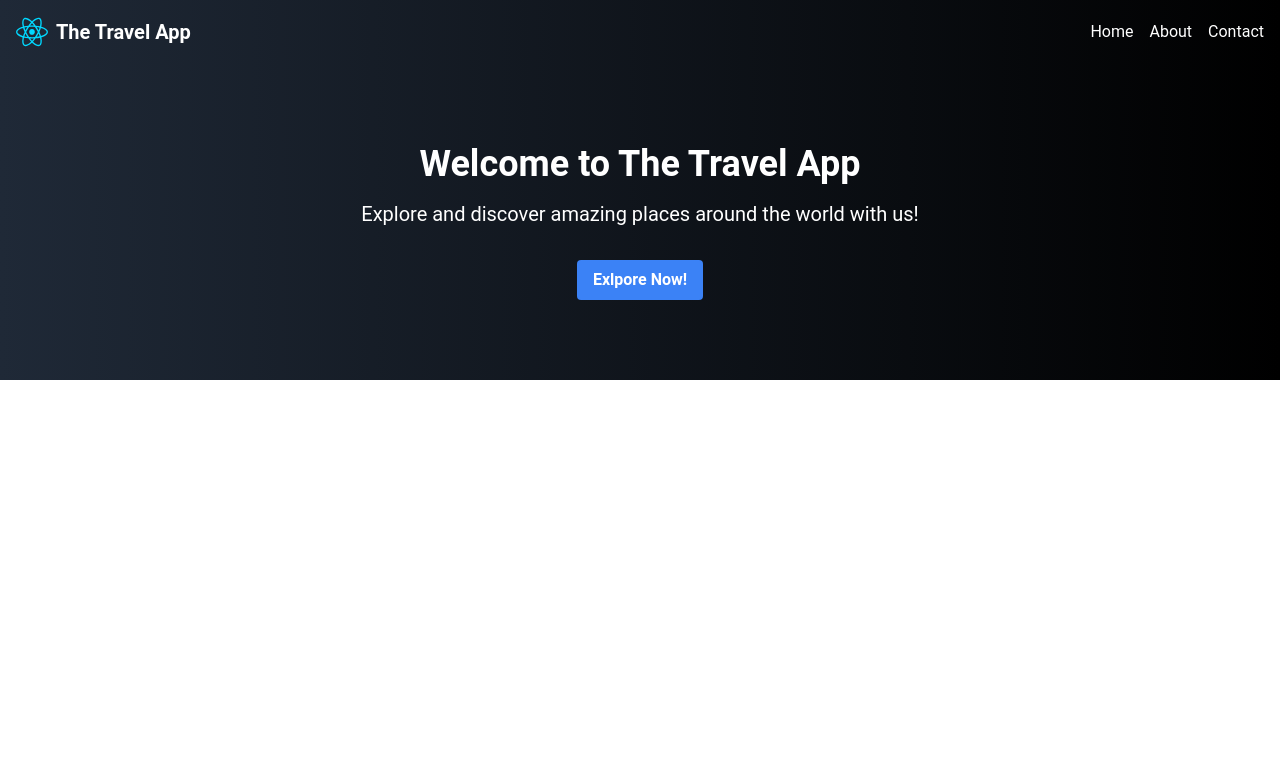
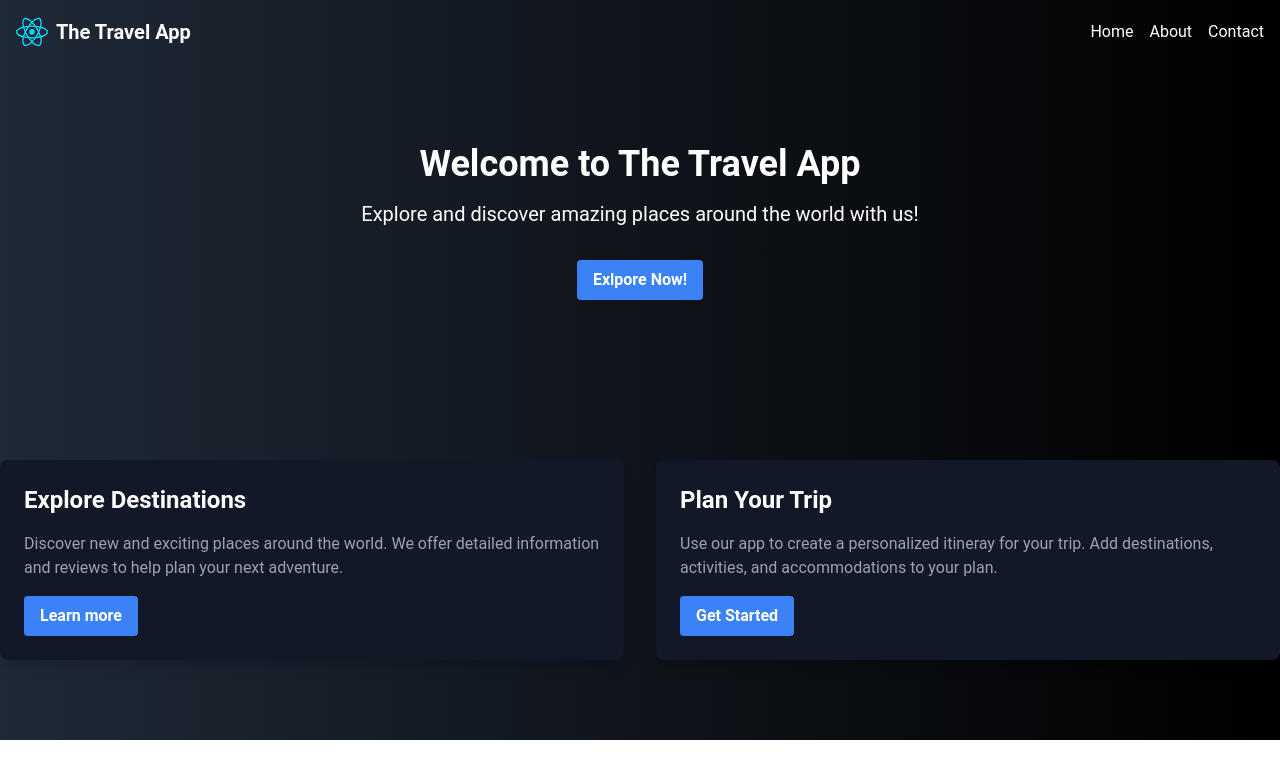
Before and after one commit to StuCat23/travel-app, a React (Vite) app: page / in a window 1280 px wide. Shown: the top 778 px of the page. Built offline with nearby package versions, Linux system fonts and the light colour scheme.

Commit message:
Set up homepage cards

```diff
--- a/src/App.jsx
+++ b/src/App.jsx
@@ -1,12 +1,14 @@
 import React from 'react';
 import Navbar from './components/navbar';
 import Hero from './components/Hero';
+import HomeCards from './components/HomeCards';
 
 function App() {
   return (
     <>
       <Navbar />
       <Hero />
+      <HomeCards />
     </>
   )
 }
--- /dev/null
+++ b/src/components/HomeCards.jsx
@@ -0,0 +1,30 @@
+import React from 'react';
+
+function HomeCards() {
+  return (
+    <div className='bg-gradient-to-r from-gray-800 to-black text-white py-20'>
+        <div className='container mx-auto grid grid-cols-1 md:grid-cols-2 gap-8'>
+            <div className='bg-gray-900 p-6 rounded-lg shadow-lg'>
+                <h2 className='text-2xl font-bold mb-4'>Explore Destinations</h2>
+                <p className='text-gray-400 mb-4'>
+                    Discover new and exciting places around the world. We offer detailed information and reviews to help plan your next adventure.
+                </p>
+                <button className='bg-blue-500 hover:bg-blue-700 text-white font-bold py-2 px-4 rounded'>
+                    Learn more
+                </button>
+            </div>
+            <div className='bg-gray-900 p-6 rounded-lg shadow-lg'>
+                <h2 className='text-2xl font-bold mb-4'>Plan Your Trip</h2>
+                <p className='text-gray-400 mb-4'>
+                    Use our app to create a personalized itineray for your trip. Add destinations, activities, and accommodations to your plan.
+                </p>
+                <button className='bg-blue-500 hover:bg-blue-700 text-white font-bold py-2 px-4 rounded'>
+                    Get Started
+                </button>
+            </div>
+        </div>
+    </div>
+  );
+}
+
+export default HomeCards;
```
